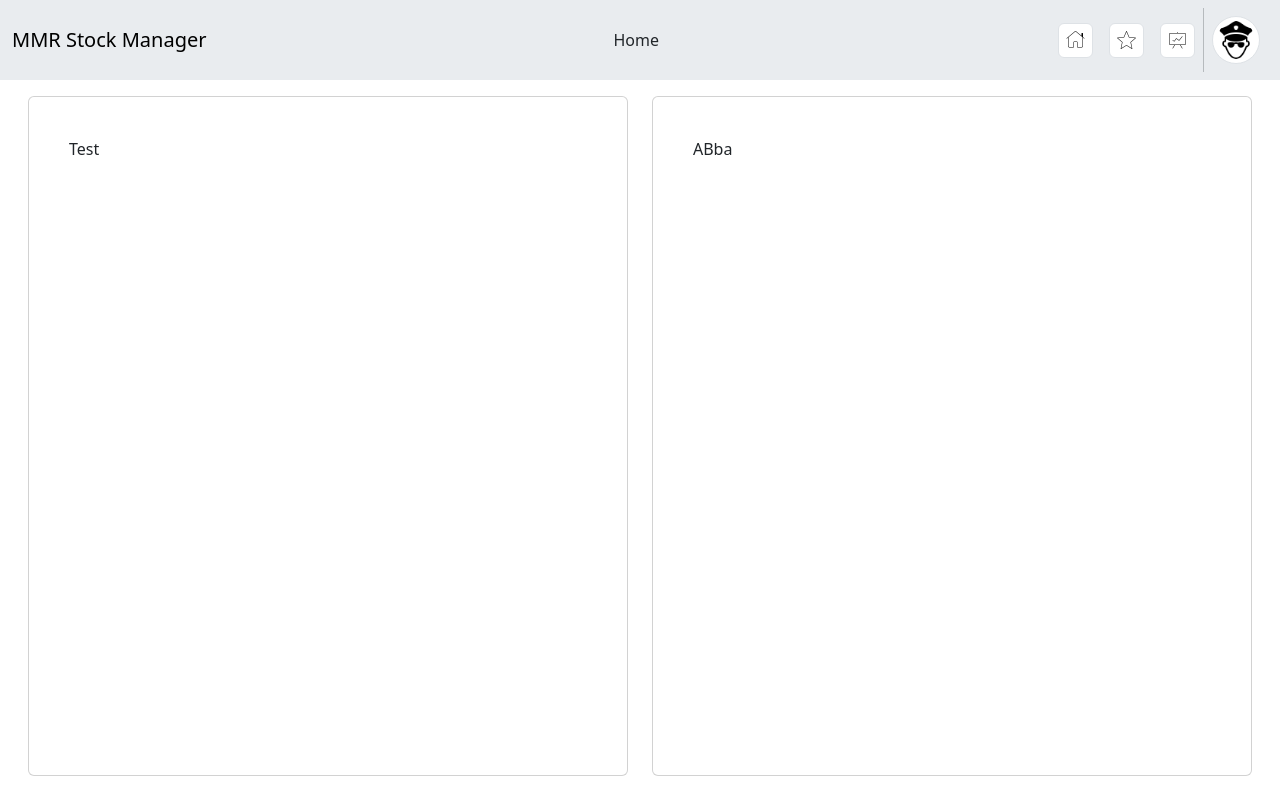
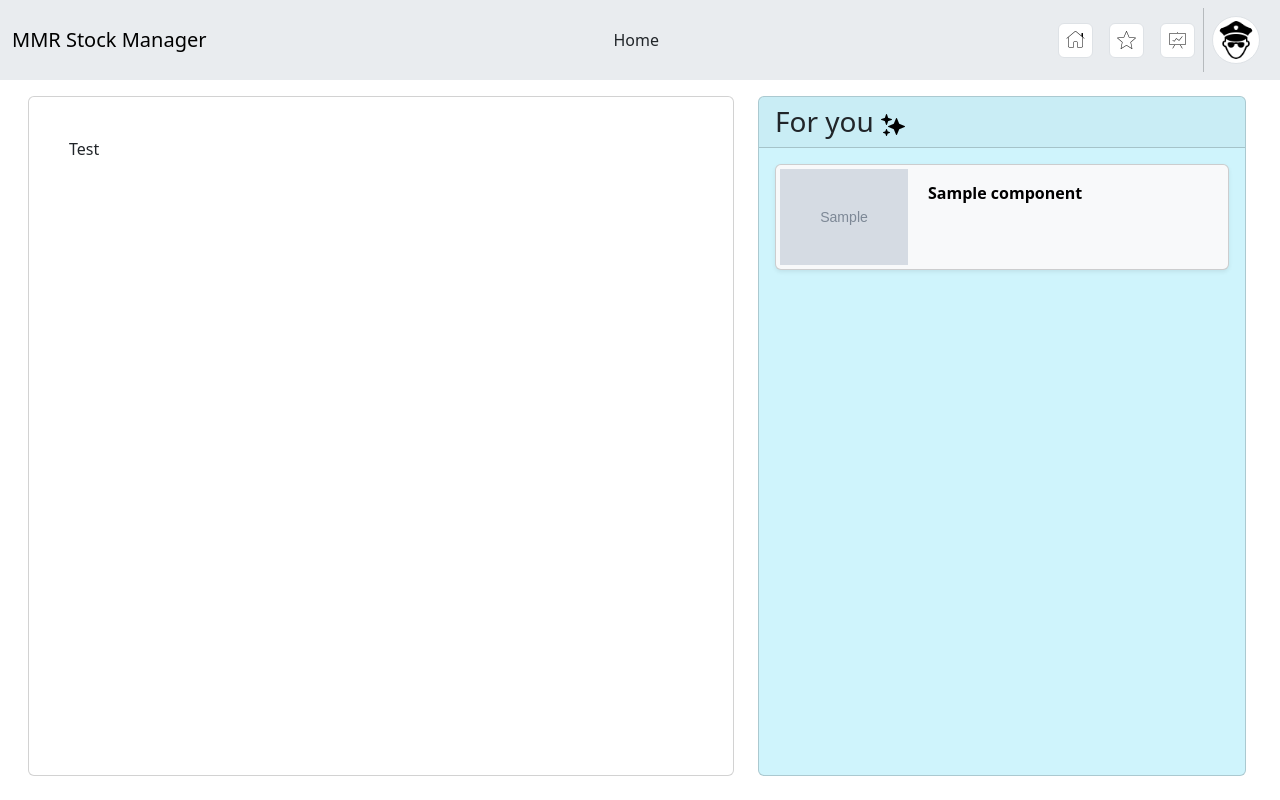
Before and after one commit to mc-cat-tty/mmr_stock, a Django app: page /home/ in a window 1280 px wide. Run offline with Django 5.2, Linux system fonts and the light colour scheme; tables that the repository leaves empty hold one stand-in row (values such as "Sample post"); grey boxes marked "Sample" are stand-in pictures.

Commit message:
Design sidebar

```diff
--- a/core/models.py
+++ b/core/models.py
@@ -12,7 +12,7 @@ class Component(models.Model):
   Whenever quantity reaches zero the queuing the queuing mechanism is enabled,
   and protection flag is therefore ignored, since a request is sent anyway.
   """
-  name = models.CharField('name', max_length=100)
+  name = models.CharField('name', max_length=300)
   code = models.CharField(max_length=50, blank=True)
   picture = models.ImageField(
     upload_to='components_pics',
--- /dev/null
+++ b/core/templates/component_card.html
@@ -0,0 +1,20 @@
+<div class="shadow-sm card flex-row mb-2 text-bg-light">
+  {% load static %}
+  <img
+    class="card-img-left align-middle m-1"
+    src="{% static img %}"
+    alt="{{ name }}"
+    width="128px"
+    height="100%"
+  >
+  <div class="card-body">
+    <p class="card-text p-0 m-0">
+      <div class="fw-bold"> {{ name|slice:":100" }} {% if name|length > 100 %} ... {% endif %} </div>
+      {% if details %}
+      <hr>
+      Code: {{ code }} <br>
+      Quantity: {{ quantity }}
+      {% endif %}
+    </p>
+  </div>
+</div>
--- a/core/templates/home.html
+++ b/core/templates/home.html
@@ -4,7 +4,8 @@
 
 {% block content %}
 <div class="row row-cols-md-2 m-3 d-flex">
-  <div class="col">
+  <!-- Left column -->
+  <div class="fill-width" style="min-width: 512px">
     <div class="card p-4 full-height">
       <div class="card-body">
         Test
@@ -12,10 +13,16 @@
     </div>
   </div>
 
-  <div class="col">
-    <div class="card p-4 full-height">
+  <!-- Right column -->
+  <div style="width: 512px">
+    <div class="card full-height bg-info-subtle">
+      <h3 class="card-header ">
+        For you {% load static %} <img src="{% static 'magic.png' %}">
+      </h3>
       <div class="card-body">
-        ABba
+        {% for r in recommended %}
+        {% include "component_card.html" with details=False name=r.name img=r.picture %}
+        {% endfor %}
       </div>
 
     </div>
@@ -26,6 +33,10 @@
 .full-height {
   height: calc(100vh - 120px);
 }
+
+.fill-width {
+  width: calc(100vw - 550px);
+}
 </style>
 
 {% endblock %}
--- a/core/urls.py
+++ b/core/urls.py
@@ -1,8 +1,9 @@
 from django.urls import path
 from rest_framework import routers
-from .views import ComponentViewSet
+from .views import ComponentViewSet, home
 from django.urls import path
-from django.shortcuts import render
+
+STATIC_URL = "/media/static"
 
 router = routers.SimpleRouter()
 router.register(r'components', ComponentViewSet, r'components')
@@ -10,5 +11,5 @@ router.register(r'components', ComponentViewSet, r'components')
 app_name = "core"
 
 urlpatterns = [
-  path("home/", lambda request: render(request, template_name="home.html"), name='home')
+  path("home/", home, name='home')
 ] + router.urls
--- a/core/views.py
+++ b/core/views.py
@@ -1,8 +1,15 @@
 from django.shortcuts import render
 from rest_framework import serializers, viewsets
-from django.http import HttpResponse
+from django.http import HttpResponse, HttpRequest
 from .models import Component
+from django.shortcuts import render
 
+
+def home(request: HttpRequest) -> HttpResponse:
+  context = {
+    'recommended': Component.objects.all()[:3]
+  }
+  return render(request, template_name="home.html", context=context)
 
 class ComponentSerializer(serializers.ModelSerializer):
   class Meta:
```
Also changed, not shown: core/migrations/0002_alter_component_name.py (added), media/static/magic.png (added).
